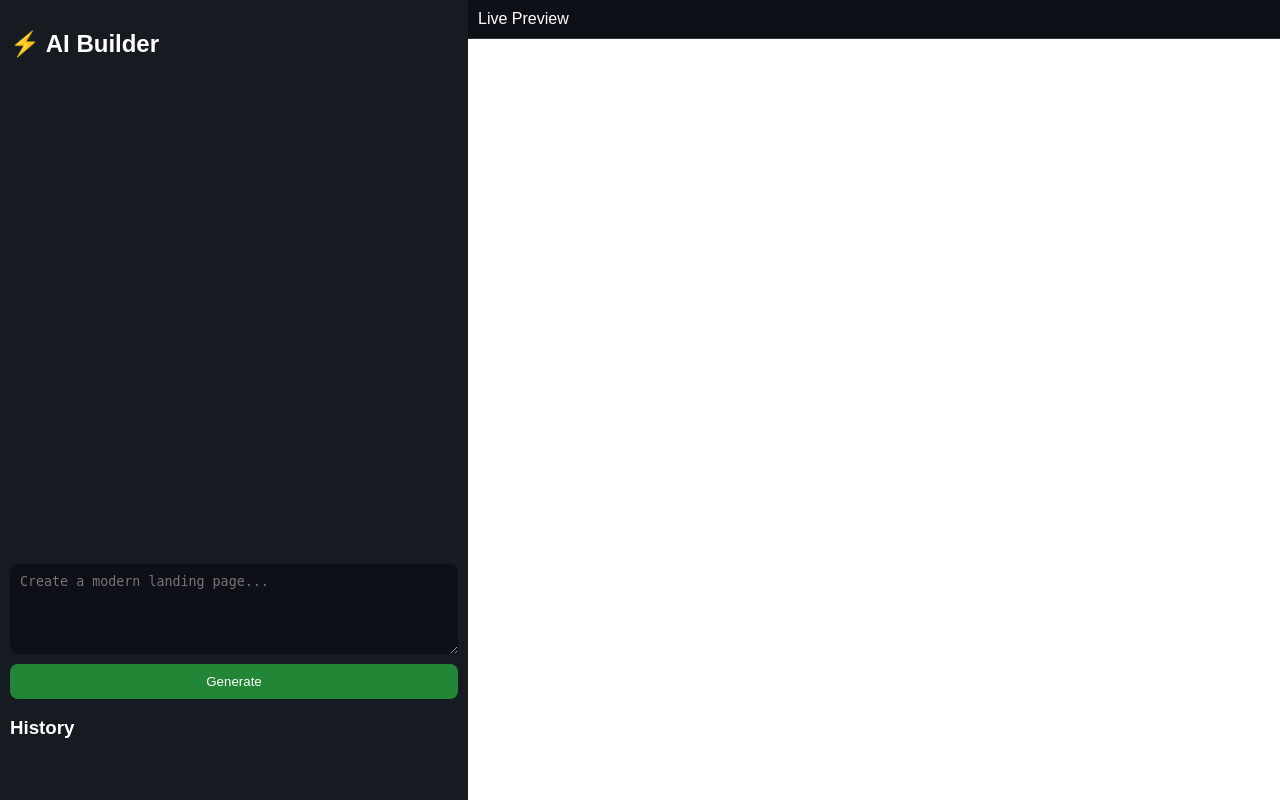
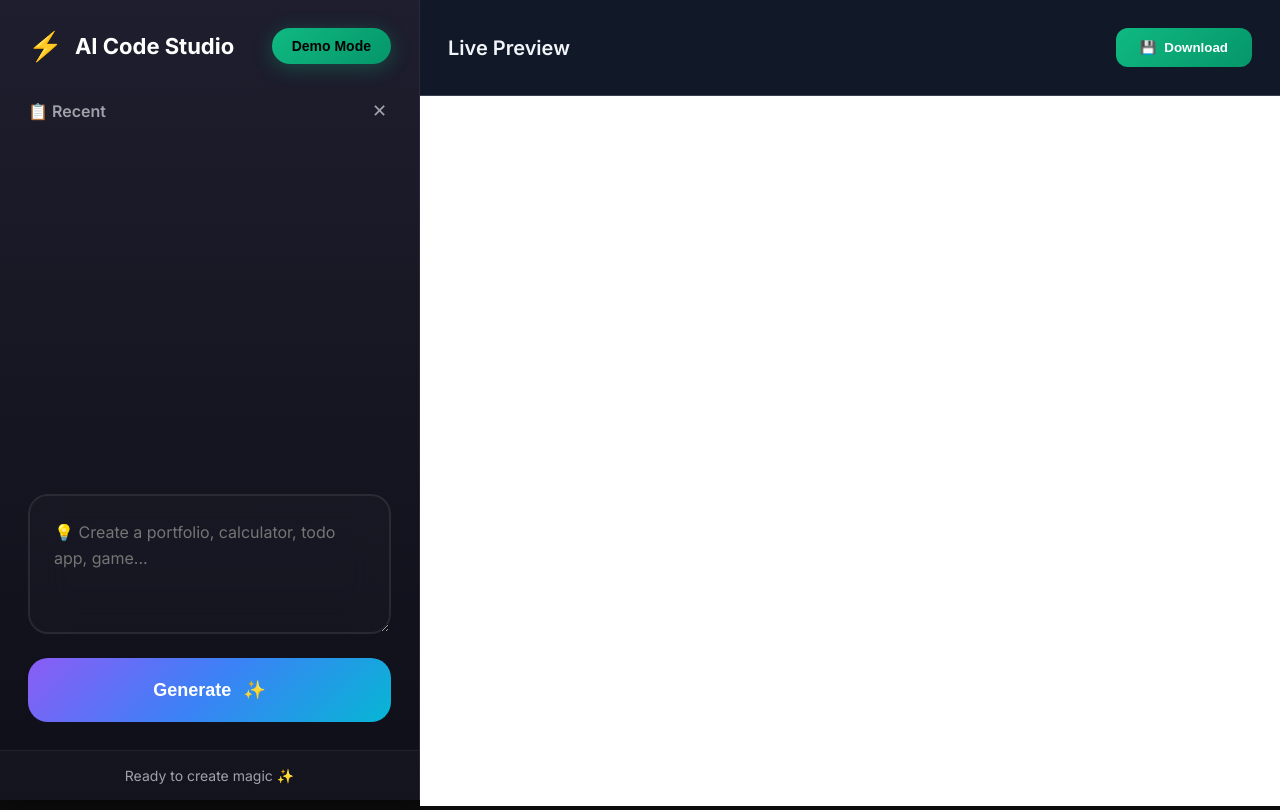
Before and after one commit to Fyyrerde4xhsj/Ads, a PHP site: page / in a window 1280 px wide. Run offline with PHP 8.4, Linux system fonts and the light colour scheme.

Commit message:
Add files via upload

```diff
--- a/index.html
+++ b/index.html
@@ -3,35 +3,56 @@
 <head>
     <meta charset="UTF-8">
     <meta name="viewport" content="width=device-width, initial-scale=1.0">
-<title>AI Builder</title>
+    <title>AI Code Studio</title>
     <link rel="stylesheet" href="style.css">
+    <link href="https://fonts.googleapis.com/css2?family=Inter:wght@400;500;600;700&display=swap" rel="stylesheet">
 </head>
 <body>
-
-<div class="app">
-
-  <div class="left">
-    <h2>⚡ AI Builder</h2>
-
-    <div id="chat"></div>
-
-    <textarea id="prompt" placeholder="Create a modern landing page..."></textarea>
-    <button onclick="generate()">Generate</button>
-
-    <h3>History</h3>
-    <ul id="history"></ul>
+    <div class="container">
+        <!-- Left Panel -->
+        <div class="sidebar">
+            <div class="top-bar">
+                <div class="logo">
+                    <span class="icon">⚡</span>
+                    <span>AI Code Studio</span>
+                </div>
+                <button id="modeToggle" class="mode-btn demo">Demo Mode</button>
             </div>
 
-  <div class="right">
-    <div class="top">
-      Live Preview
-      <span id="loading" class="hidden">⏳</span>
+            <div class="history-panel">
+                <div class="panel-header">
+                    <span>📋 Recent</span>
+                    <button id="clearBtn" class="clear-icon">✕</button>
                 </div>
-    <iframe id="frame"></iframe>
+                <div id="historyList" class="history-scroll"></div>
             </div>
 
+            <div class="input-panel">
+                <textarea id="promptInput" placeholder="💡 Create a portfolio, calculator, todo app, game..."></textarea>
+                <button id="generateBtn" class="generate-btn">
+                    <span class="btn-text">Generate</span>
+                    <span class="btn-icon">✨</span>
+                </button>
             </div>
 
+            <div id="status" class="status">Ready to create magic ✨</div>
+        </div>
+
+        <!-- Right Panel -->
+        <div class="preview-panel">
+            <div class="preview-header">
+                <h3>Live Preview</h3>
+                <button id="downloadBtn" class="download-btn">
+                    <span>💾</span> Download
+                </button>
+            </div>
+            <div id="loading" class="loading">
+                <div class="spinner"></div>
+                Creating your app...
+            </div>
+            <iframe id="preview" frameborder="0"></iframe>
+        </div>
+    </div>
     <script src="app.js"></script>
 </body>
 </html>
--- a/style.css
+++ b/style.css
@@ -1,76 +1,328 @@
-body {
-  margin:0;
-  background:#0d1117;
-  color:#fff;
-  font-family:Arial;
+/* style.css - PREMIUM DESIGN */
+@import url('https://fonts.googleapis.com/css2?family=Inter:wght@300;400;500;600;700&display=swap');
+
+* {
+    margin: 0;
+    padding: 0;
+    box-sizing: border-box;
 }
 
-.app {
-  display:flex;
-  height:100vh;
+body {
+    font-family: 'Inter', -apple-system, sans-serif;
+    background: #0c0c0c;
+    color: #f1f5f9;
+    height: 100vh;
+    overflow: hidden;
 }
 
-.left {
-  width:35%;
-  padding:10px;
-  background:#161b22;
-  display:flex;
-  flex-direction:column;
+.container {
+    display: flex;
+    height: 100vh;
+    width: 100vw;
 }
 
-#chat {
-  flex:1;
-  overflow:auto;
+/* SIDEBAR */
+.sidebar {
+    width: 420px;
+    background: linear-gradient(180deg, #1e1e2e 0%, #161622 50%, #0f0f1a 100%);
+    display: flex;
+    flex-direction: column;
+    border-right: 1px solid #2a2a3a;
+    box-shadow: 4px 0 30px rgba(0,0,0,0.6);
 }
 
-textarea {
-  height:70px;
-  margin:10px 0;
-  background:#0d1117;
-  color:#fff;
-  border:none;
-  padding:10px;
-  border-radius:8px;
+.top-bar {
+    padding: 28px 28px 0;
+    display: flex;
+    justify-content: space-between;
+    align-items: center;
+    margin-bottom: 8px;
 }
 
-button {
-  padding:10px;
-  background:#238636;
-  border:none;
-  border-radius:8px;
-  color:white;
-  cursor:pointer;
+.logo {
+    display: flex;
+    align-items: center;
+    gap: 12px;
+    font-size: 22px;
+    font-weight: 700;
+    color: #fff;
 }
 
-button:hover {
-  background:#2ea043;
+.logo .icon {
+    font-size: 28px;
 }
 
-.right {
-  flex:1;
-  display:flex;
-  flex-direction:column;
+.mode-btn {
+    padding: 10px 20px;
+    border: none;
+    border-radius: 25px;
+    font-weight: 600;
+    font-size: 14px;
+    cursor: pointer;
+    transition: all 0.3s cubic-bezier(0.4, 0, 0.2, 1);
+    backdrop-filter: blur(20px);
 }
 
-.top {
-  padding:10px;
-  border-bottom:1px solid #333;
+.mode-btn.demo {
+    background: linear-gradient(135deg, #10b981, #059669);
+    box-shadow: 0 4px 20px rgba(16, 185, 129, 0.3);
 }
 
-iframe {
-  flex:1;
-  border:none;
-  background:white;
+.mode-btn.live {
+    background: linear-gradient(135deg, #f59e0b, #d97706);
+    box-shadow: 0 4px 20px rgba(245, 158, 11, 0.3);
 }
 
-.hidden { display:none; }
-
-li {
-  cursor:pointer;
-  margin:5px 0;
+.mode-btn:hover {
+    transform: translateY(-2px) scale(1.05);
 }
 
-@media(max-width:768px){
-  .app { flex-direction:column; }
-  .left { width:100%; height:50%; }
+/* HISTORY */
+.history-panel {
+    flex: 1;
+    padding: 24px 28px;
+    overflow: hidden;
 }
+
+.panel-header {
+    display: flex;
+    justify-content: space-between;
+    align-items: center;
+    margin-bottom: 20px;
+    font-size: 16px;
+    font-weight: 600;
+    color: #a1a1aa;
+}
+
+.clear-icon {
+    background: none;
+    border: none;
+    font-size: 18px;
+    color: #a1a1aa;
+    cursor: pointer;
+    padding: 4px;
+    border-radius: 4px;
+    transition: color 0.2s;
+}
+
+.clear-icon:hover {
+    color: #ef4444;
+}
+
+.history-scroll {
+    height: 100%;
+    overflow-y: auto;
+    display: flex;
+    flex-direction: column;
+    gap: 12px;
+}
+
+.history-item {
+    padding: 18px 20px;
+    background: rgba(255,255,255,0.03);
+    border: 1px solid rgba(255,255,255,0.05);
+    border-radius: 16px;
+    cursor: pointer;
+    transition: all 0.3s cubic-bezier(0.4, 0, 0.2, 1);
+    font-size: 15px;
+    line-height: 1.5;
+    position: relative;
+    overflow: hidden;
+}
+
+.history-item::before {
+    content: '';
+    position: absolute;
+    left: 0;
+    top: 0;
+    height: 100%;
+    width: 4px;
+    background: linear-gradient(180deg, #8b5cf6, #3b82f6);
+    opacity: 0;
+    transition: opacity 0.3s;
+}
+
+.history-item:hover {
+    background: rgba(255,255,255,0.08);
+    border-color: rgba(139, 92, 246, 0.3);
+    transform: translateX(6px);
+}
+
+.history-item:hover::before {
+    opacity: 1;
+}
+
+/* INPUT */
+.input-panel {
+    padding: 0 28px 28px;
+}
+
+#promptInput {
+    width: 100%;
+    height: 140px;
+    background: rgba(255,255,255,0.02);
+    border: 2px solid rgba(255,255,255,0.08);
+    border-radius: 20px;
+    padding: 24px;
+    font-size: 16px;
+    color: #f1f5f9;
+    font-family: inherit;
+    resize: vertical;
+    transition: all 0.3s cubic-bezier(0.4, 0, 0.2, 1);
+    backdrop-filter: blur(20px);
+    line-height: 1.6;
+}
+
+#promptInput:focus {
+    outline: none;
+    border-color: #8b5cf6;
+    box-shadow: 0 0 0 4px rgba(139, 92, 246, 0.15);
+    background: rgba(255,255,255,0.04);
+}
+
+.generate-btn {
+    width: 100%;
+    height: 64px;
+    background: linear-gradient(135deg, #8b5cf6 0%, #3b82f6 50%, #06b6d4 100%);
+    border: none;
+    border-radius: 20px;
+    font-size: 18px;
+    font-weight: 700;
+    color: white;
+    cursor: pointer;
+    margin-top: 20px;
+    display: flex;
+    align-items: center;
+    justify-content: center;
+    gap: 12px;
+    transition: all 0.3s cubic-bezier(0.4, 0, 0.2, 1);
+    position: relative;
+    overflow: hidden;
+    backdrop-filter: blur(20px);
+}
+
+.generate-btn::before {
+    content: '';
+    position: absolute;
+    top: 0;
+    left: -100%;
+    width: 100%;
+    height: 100%;
+    background: linear-gradient(90deg, transparent, rgba(255,255,255,0.3), transparent);
+    transition: left 0.5s;
+}
+
+.generate-btn:hover:not(:disabled) {
+    transform: translateY(-4px);
+    box-shadow: 0 25px 50px rgba(139, 92, 246, 0.4);
+}
+
+.generate-btn:hover::before {
+    left: 100%;
+}
+
+.generate-btn:disabled {
+    opacity: 0.6;
+    cursor: not-allowed;
+    transform: none;
+}
+
+.status {
+    padding: 16px 28px;
+    background: rgba(255,255,255,0.02);
+    border-top: 1px solid rgba(255,255,255,0.06);
+    font-size: 14px;
+    color: #a1a1aa;
+    text-align: center;
+}
+
+/* PREVIEW */
+.preview-panel {
+    flex: 1;
+    position: relative;
+    background: #000;
+}
+
+.preview-header {
+    padding: 28px;
+    background: #111827;
+    border-bottom: 1px solid #374151;
+    display: flex;
+    justify-content: space-between;
+    align-items: center;
+}
+
+.preview-header h3 {
+    font-size: 20px;
+    font-weight: 600;
+    color: #f1f5f9;
+}
+
+.download-btn {
+    display: flex;
+    align-items: center;
+    gap: 8px;
+    padding: 12px 24px;
+    background: linear-gradient(135deg, #10b981, #059669);
+    border: none;
+    border-radius: 12px;
+    color: white;
+    font-weight: 600;
+    cursor: pointer;
+    transition: all 0.3s ease;
+}
+
+.download-btn:hover {
+    transform: translateY(-2px);
+    box-shadow: 0 10px 25px rgba(16, 185, 129, 0.3);
+}
+
+.loading {
+    position: absolute;
+    top: 0;
+    left: 0;
+    right: 0;
+    bottom: 0;
+    background: rgba(0,0,0,0.95);
+    display: none;
+    flex-direction: column;
+    justify-content: center;
+    align-items: center;
+    z-index: 100;
+    backdrop-filter: blur(10px);
+}
+
+.loading.active {
+    display: flex;
+}
+
+.spinner {
+    width: 60px;
+    height: 60px;
+    border: 4px solid rgba(139, 92, 246, 0.2);
+    border-top: 4px solid #8b5cf6;
+    border-radius: 50%;
+    animation: spin 1s linear infinite;
+    margin-bottom: 20px;
+}
+
+@keyframes spin {
+    to { transform: rotate(360deg); }
+}
+
+#preview {
+    width: 100%;
+    height: calc(100vh - 90px);
+    border: none;
+    background: #fff;
+}
+
+/* MOBILE */
+@media (max-width: 768px) {
+    .container { flex-direction: column; }
+    .sidebar { width: 100%; height: 50vh; min-width: 0; }
+    .preview-panel { height: 50vh; }
+    #preview { height: 100%; }
+    .top-bar { padding: 20px; }
+    .history-panel, .input-panel { padding: 20px; }
+}
```
Also changed, not shown: server.js (+126 -76 lines). Lines whose indentation alone changed are shown as unchanged.
